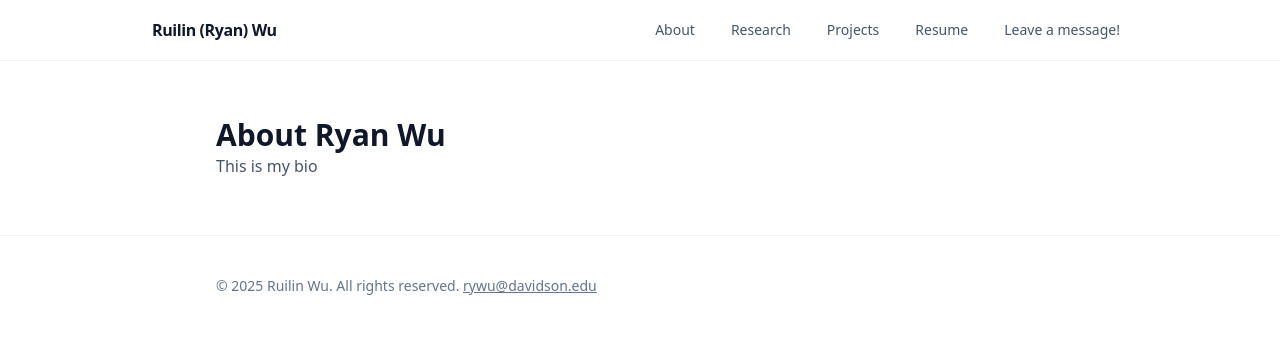
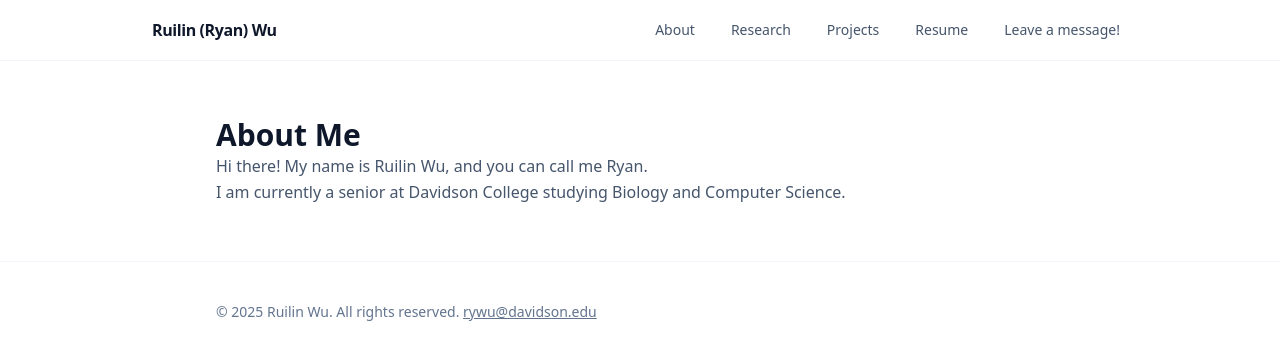
Before and after one commit to ryanwu12210024/ryanwu12210024.github.io, a Jekyll site: the page built from about/index.html, in a window 1280 px wide. Shown: the top 360 px of the page. Built offline with Jekyll 4.4.1, drawn with Linux system fonts in a browser that asks for light colours.

Commit message:
start working on About page

```diff
--- a/about/index.html
+++ b/about/index.html
@@ -5,12 +5,12 @@ title: About Ryan Wu
 <header>
     <title>About Me</title>
 </header>
-  <title>About Ryan Wu</title>
-</header>
+
 
 <h1 class="text-3xl font-semibold">
-    About Ryan Wu
+    About Me
 </h1>
 <p class="text-slate-600">
-    This is my bio
+    Hi there! My name is Ruilin Wu, and you can call me Ryan.<br>
+    I am currently a senior at Davidson College studying Biology and Computer Science.<br>
 </p>
```
